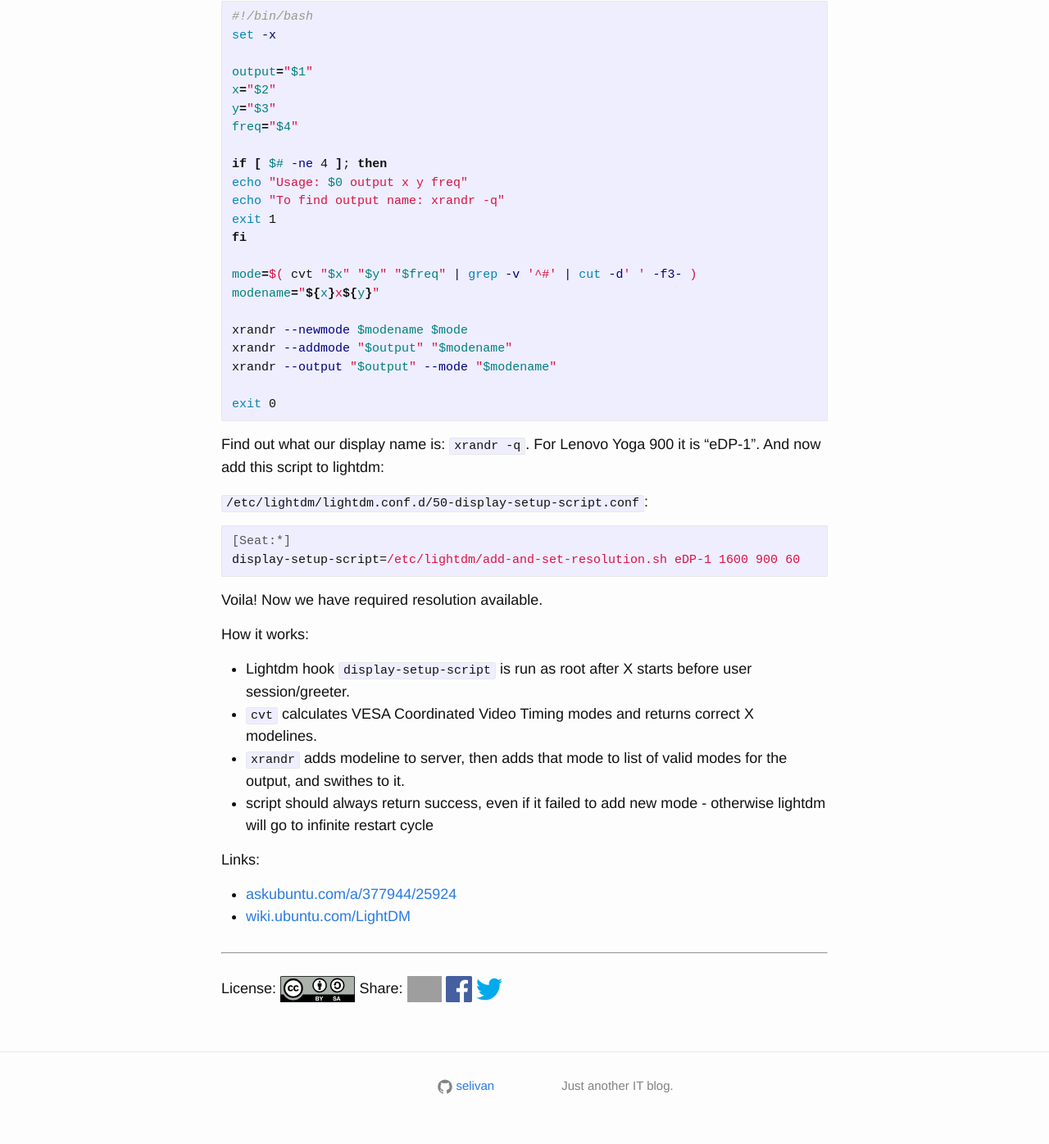
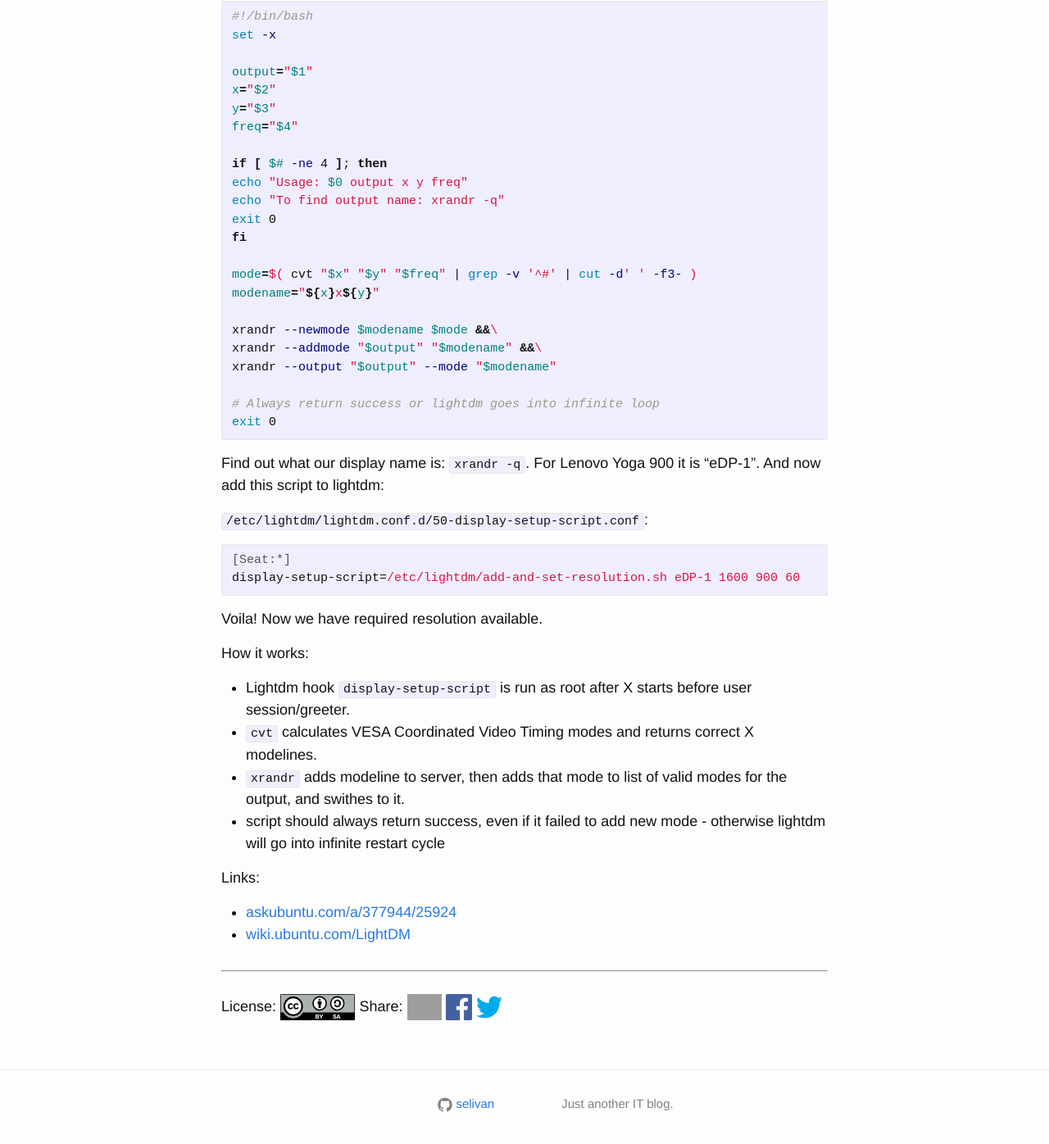
Before and after one commit to selivan/selivan.github.io, a Jekyll site: the page built from _posts/2017-08-16-lightdm-add-custom-display-resolution.md, in a window 1280 px wide and 1400 px high, scrolled down 472 px. Shown: the top 1396 px of the window at 82% size. Built offline with Jekyll 4.4.1, drawn with Linux system fonts in a browser that asks for light colours; comment, search, counter and statistics services are not loaded; grey boxes are pictures that could not be loaded.

Commit message:
Update 2017-08-16-lightdm-add-custom-display-resolution.md

````diff
--- a/_posts/2017-08-16-lightdm-add-custom-display-resolution.md
+++ b/_posts/2017-08-16-lightdm-add-custom-display-resolution.md
@@ -22,16 +22,17 @@ freq="$4"
 if [ $# -ne 4 ]; then
 echo "Usage: $0 output x y freq"
 echo "To find output name: xrandr -q"
-exit 1
+exit 0
 fi
 
 mode=$( cvt "$x" "$y" "$freq" | grep -v '^#' | cut -d' ' -f3- )
 modename="${x}x${y}"
 
-xrandr --newmode $modename $mode
-xrandr --addmode "$output" "$modename"
+xrandr --newmode $modename $mode &&\
+xrandr --addmode "$output" "$modename" &&\
 xrandr --output "$output" --mode "$modename"
 
+# Always return success or lightdm goes into infinite loop
 exit 0
 ```
 
@@ -50,7 +51,7 @@ How it works:
  * Lightdm hook `display-setup-script` is run as root after X starts before user session/greeter.
 * `cvt` calculates VESA Coordinated Video Timing modes and returns correct X modelines.
 * `xrandr` adds modeline to server, then adds that mode to list of valid modes for the output, and swithes to it.
-* script should always return success, even if it failed to add new mode - otherwise lightdm will go to infinite restart cycle
+* script should always return success, even if it failed to add new mode - otherwise lightdm will go into infinite restart cycle
 
 Links:
  * [askubuntu.com/a/377944/25924](https://askubuntu.com/a/377944/25924)
````
